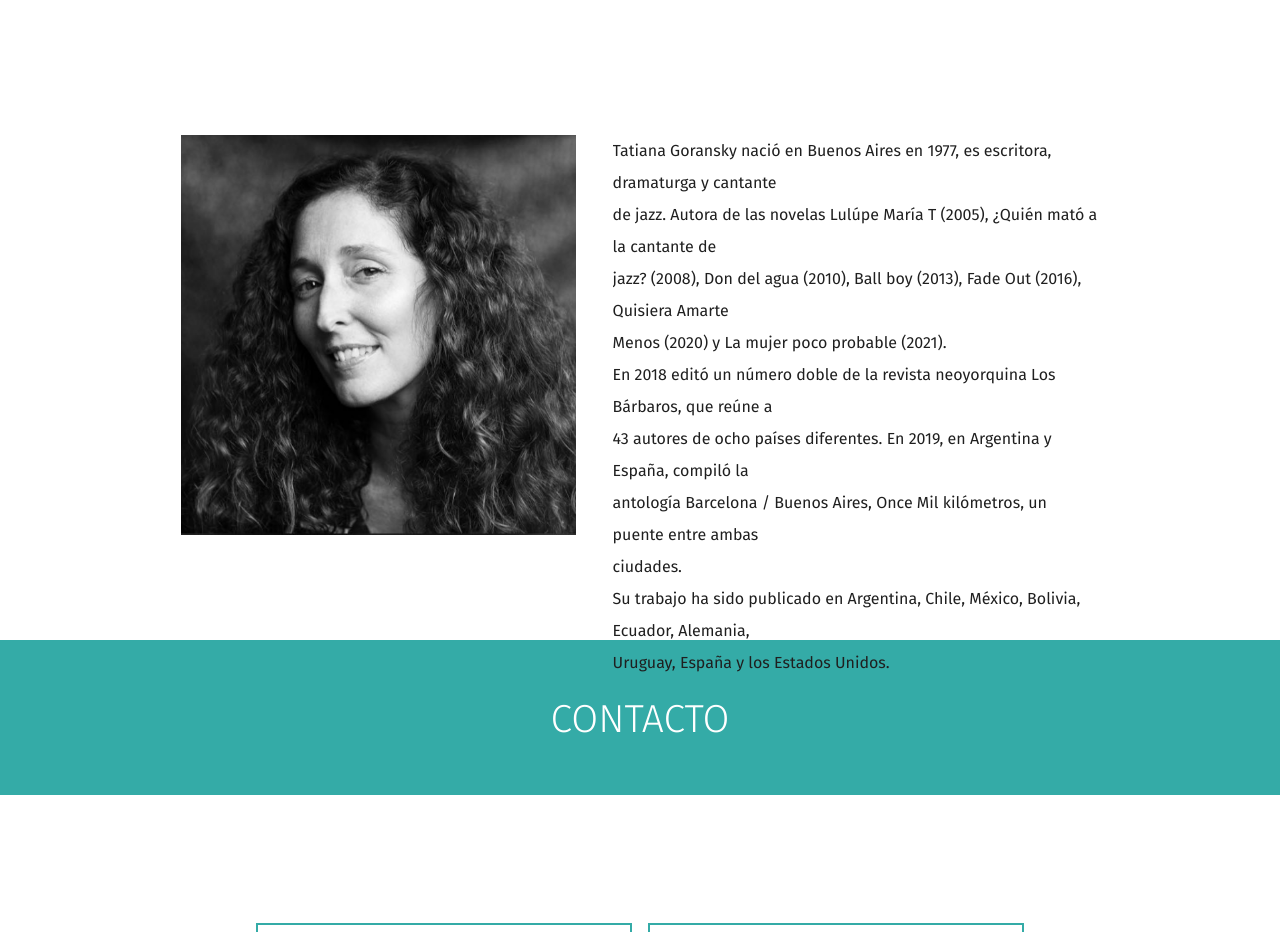
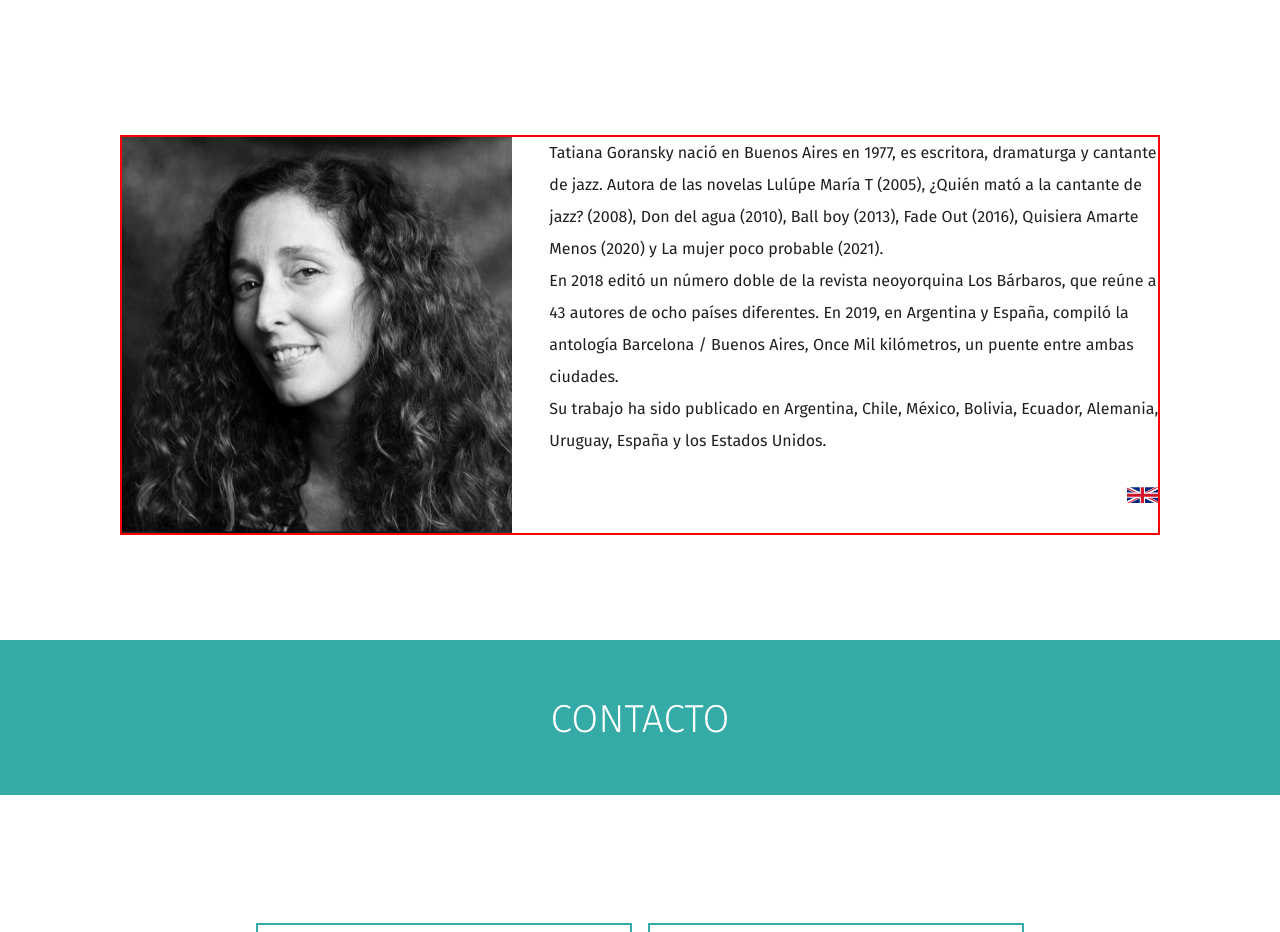
Before and after one commit to pacodinucci/tatiana, a React (Vite) app: page / in a window 1280 px wide. Shown: the part 1760-2692 px from the top of the page. Built offline with nearby package versions, Linux system fonts and the light colour scheme; a web font is replaced by a local one.

Commit message:
bio width fix

```diff
--- a/src/styles/Home.module.css
+++ b/src/styles/Home.module.css
@@ -186,8 +186,9 @@ html{
     justify-content: center;
     align-items: center;
     /* margin-top: 17.44rem; */
-    /* border: 2px solid red; */
+    border: 2px solid red;
     height: 50vh;
+    width: auto;
 }
 
 .textosBio{
@@ -215,7 +216,7 @@ html{
 
 .textosBio p{
     display: flex;
-    width: 38vw;
+    /* width: 38vw; */
     height: auto;
     flex-direction: column;
     flex-shrink: 0;
```
